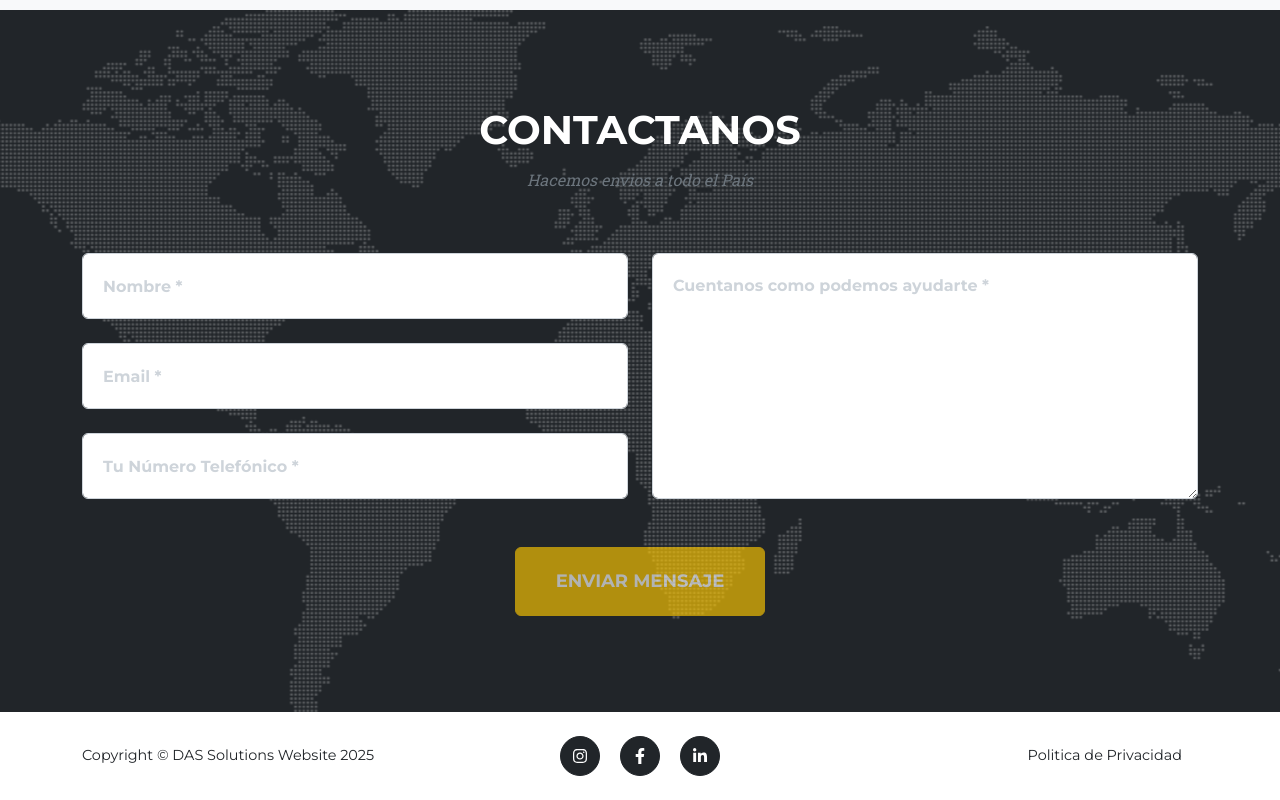
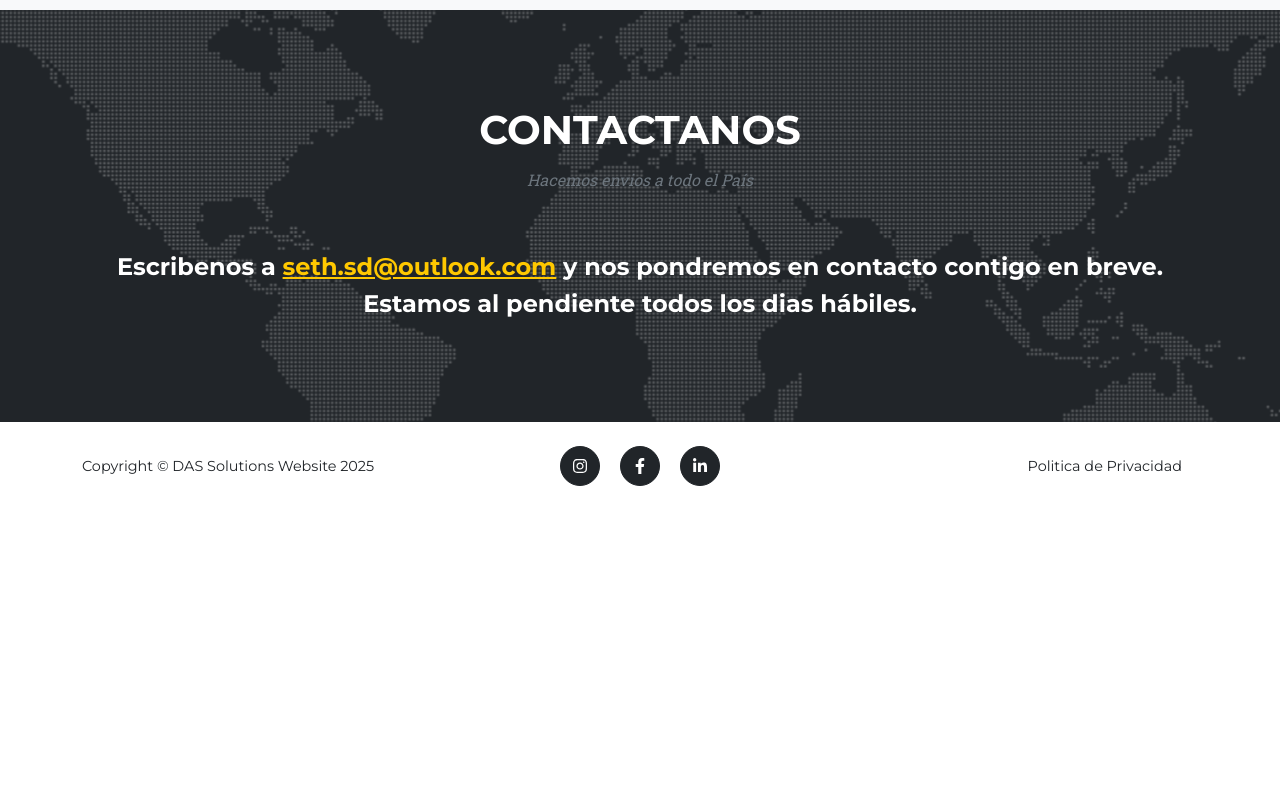
Before and after one commit to SethArch/KioskWebsite1, a plain HTML site: page index.html in a window 1280 px wide. Shown: the part 4534-5334 px from the top of the page. After the commit the page ends 5044 px from the top, so only its background shows below. Drawn offline with nearby package versions, Linux system fonts and the light colour scheme.

Commit message:
Update index.html lines 278-279
Eliminated forms and set a fixed email address to allow for static page,

```diff
--- a/index.html
+++ b/index.html
@@ -275,55 +275,9 @@
                 <div class="text-center">
                     <h2 class="section-heading text-uppercase">Contactanos</h2>
                     <h3 class="section-subheading text-muted">Hacemos envios a todo el País</h3>
+                    <h4 style="color: white">Escribenos a <a href="mailto:seth.sd@outlook.com"> seth.sd@outlook.com</a> y nos pondremos en contacto contigo en breve. </h4>
+                    <h4 style="color: white">Estamos al pendiente todos los dias hábiles.</h4>
                 </div>
-                <form id="contactForm" data-sb-form-api-token="API_TOKEN">
-                    <div class="row align-items-stretch mb-5">
-                        <div class="col-md-6">
-                            <div class="form-group">
-                                <!-- Name input-->
-                                <input class="form-control" id="name" type="text" placeholder="Nombre *" data-sb-validations="required" />
-                                <div class="invalid-feedback" data-sb-feedback="name:required">A name is required.</div>
-                            </div>
-                            <div class="form-group">
-                                <!-- Email address input-->
-                                <input class="form-control" id="email" type="email" placeholder="Email *" data-sb-validations="required,email" />
-                                <div class="invalid-feedback" data-sb-feedback="email:required">Se requiere un E-mail.</div>
-                                <div class="invalid-feedback" data-sb-feedback="email:email">Correo no valido.</div>
-                            </div>
-                            <div class="form-group mb-md-0">
-                                <!-- Phone number input-->
-                                <input class="form-control" id="phone" type="tel" placeholder="Tu Número Telefónico *" data-sb-validations="required" />
-                                <div class="invalid-feedback" data-sb-feedback="phone:required">Se requiere un numero telefonico.</div>
-                            </div>
-                        </div>
-                        <div class="col-md-6">
-                            <div class="form-group form-group-textarea mb-md-0">
-                                <!-- Message input-->
-                                <textarea class="form-control" id="message" placeholder="Cuentanos como podemos ayudarte *" data-sb-validations="required"></textarea>
-                                <div class="invalid-feedback" data-sb-feedback="message:required">Por favor, introduce un mensaje.</div>
-                            </div>
-                        </div>
-                    </div>
-                    <!-- Submit success message-->
-                    <!---->
-                    <!-- This is what your users will see when the form-->
-                    <!-- has successfully submitted-->
-                    <div class="d-none" id="submitSuccessMessage">
-                        <div class="text-center text-white mb-3">
-                            <div class="fw-bolder">Envio Exitoso! Nos pondremos en contacto contigo en breve.</div>
-
-                            <br />
-                            <a href="https://startbootstrap.com/solution/contact-forms">https://startbootstrap.com/solution/contact-forms</a>
-                        </div>
-                    </div>
-                    <!-- Submit error message-->
-                    <!---->
-                    <!-- This is what your users will see when there is-->
-                    <!-- an error submitting the form-->
-                    <div class="d-none" id="submitErrorMessage"><div class="text-center text-danger mb-3">Algo paso. Por favor, revisa tus datos e intenta de nuevo.</div></div>
-                    <!-- Submit Button-->
-                    <div class="text-center"><button class="btn btn-primary btn-xl text-uppercase disabled" id="submitButton" type="submit">Enviar Mensaje</button></div>
-                </form>
             </div>
         </section>
         <!-- Footer-->
```
